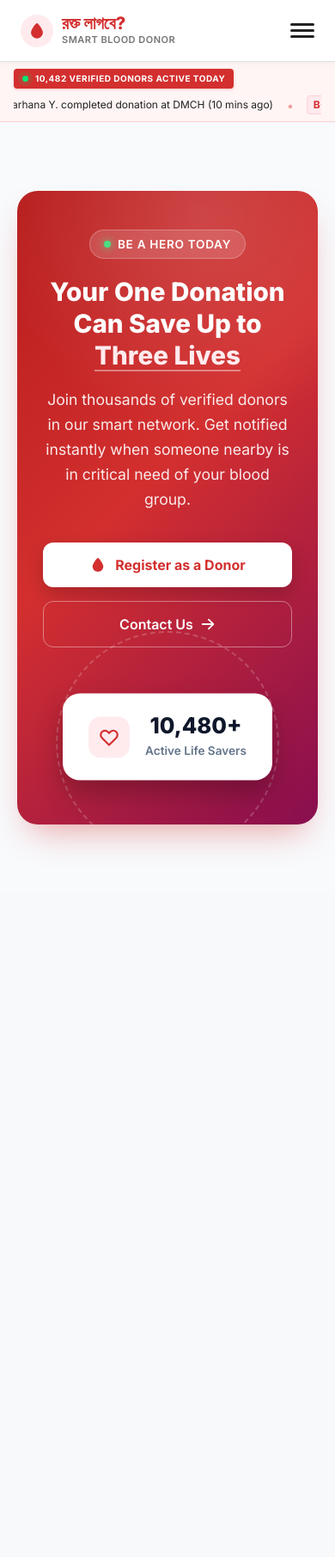
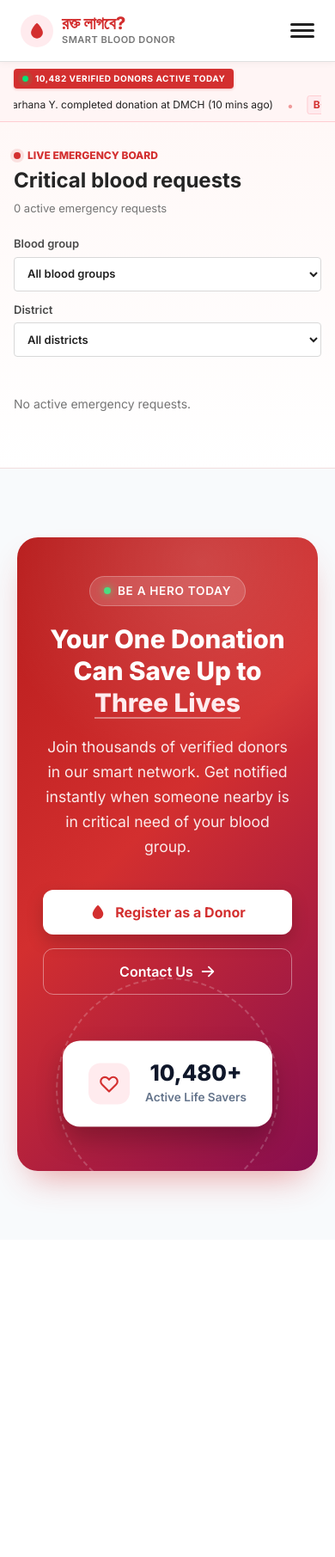
Before and after one commit to sowr0v/Smart-Blood-Donor-System-, a FastAPI app: page / in a window 390 px wide. Shown: the whole page at 86% size. After the commit the page ends 1395 px from the top, so only its background shows below. Run offline with FastAPI, Linux system fonts and the light colour scheme; data that the repository does not hold is empty.

Commit message:
Add urgent blood request board

```diff
--- a/main.py
+++ b/main.py
@@ -1,13 +1,57 @@
+import os
+import sqlite3
+from contextlib import asynccontextmanager, closing
+from datetime import datetime, timezone
+from pathlib import Path
+
 from fastapi import FastAPI, Request
 from fastapi.responses import HTMLResponse
 from fastapi.staticfiles import StaticFiles
 from fastapi.templating import Jinja2Templates
 
-app = FastAPI(title="Smart Blood Donor System")
+@asynccontextmanager
+async def lifespan(_: FastAPI):
+    initialize_urgent_requests_db()
+    yield
+
+
+app = FastAPI(title="Smart Blood Donor System", lifespan=lifespan)
+DATABASE_PATH = Path(
+    os.environ.get(
+        "SBDS_DATABASE_PATH",
+        str(Path(__file__).resolve().with_name("urgent_requests.db")),
+    )
+)
 
 # Mount Static and Templates folder
 app.mount("/static", StaticFiles(directory="static"), name="static")
 templates = Jinja2Templates(directory="templates")
+
+
+def initialize_urgent_requests_db():
+    DATABASE_PATH.parent.mkdir(parents=True, exist_ok=True)
+    with closing(sqlite3.connect(DATABASE_PATH)) as connection:
+        with connection:
+            connection.execute(
+                """
+                CREATE TABLE IF NOT EXISTS blood_requests (
+                    id INTEGER PRIMARY KEY,
+                    blood_group TEXT NOT NULL,
+                    hospital_name TEXT NOT NULL,
+                    district TEXT NOT NULL,
+                    area TEXT NOT NULL,
+                    distance_km REAL,
+                    expires_at TEXT NOT NULL,
+                    contact_phone TEXT,
+                    is_emergency INTEGER NOT NULL DEFAULT 0
+                )
+                """
+            )
+            connection.execute(
+                "CREATE INDEX IF NOT EXISTS idx_blood_requests_emergency_expiry "
+                "ON blood_requests (is_emergency, expires_at)"
+            )
+
 
 @app.get("/", response_class=HTMLResponse)
 async def serve_home(request: Request):
@@ -25,6 +69,38 @@ async def serve_registration(request: Request):
         context={"request": request},
     )
 
+
+@app.get("/api/v1/requests/urgent")
+def get_urgent_requests():
+    now = datetime.now(timezone.utc)
+    with closing(sqlite3.connect(DATABASE_PATH)) as connection:
+        connection.row_factory = sqlite3.Row
+        rows = connection.execute(
+            """
+            SELECT id, blood_group, hospital_name, district, area,
+                   distance_km, expires_at, contact_phone
+            FROM blood_requests
+            WHERE is_emergency = 1
+            ORDER BY expires_at ASC
+            """
+        ).fetchall()
+
+    requests = []
+    for row in rows:
+        try:
+            expires_at = datetime.fromisoformat(row["expires_at"].replace("Z", "+00:00"))
+        except ValueError:
+            continue
+        if expires_at.tzinfo is None:
+            expires_at = expires_at.replace(tzinfo=timezone.utc)
+        if expires_at <= now:
+            continue
+
+        request_data = dict(row)
+        request_data["expires_at"] = expires_at.isoformat()
+        requests.append(request_data)
+    return requests
+
 @app.get("/api/v1/donors/live-ticker")
 def get_live_ticker():
     return [
--- a/static/css/style.css
+++ b/static/css/style.css
@@ -899,6 +899,243 @@ body {
   }
 }
 
+/* ================= URGENT BLOOD BOARD ================= */
+.urgent-board-section {
+  padding: 42px 20px 52px;
+  background: linear-gradient(180deg, #fff8f7 0%, #ffffff 100%);
+  border-bottom: 1px solid #f1dddd;
+  scroll-margin-top: calc(var(--nav-height) + 16px);
+}
+
+.urgent-board-container {
+  max-width: 1200px;
+  margin: 0 auto;
+}
+
+.urgent-board-heading {
+  display: flex;
+  align-items: flex-end;
+  justify-content: space-between;
+  gap: 20px;
+}
+
+.urgent-board-kicker {
+  display: flex;
+  align-items: center;
+  gap: 8px;
+  margin-bottom: 6px;
+  color: var(--primary-red);
+  font-size: 12px;
+  font-weight: 800;
+  text-transform: uppercase;
+}
+
+.urgent-live-dot {
+  width: 8px;
+  height: 8px;
+  flex: 0 0 8px;
+  background: var(--primary-red);
+  border-radius: 50%;
+  box-shadow: 0 0 0 4px rgba(211, 47, 47, 0.12);
+}
+
+.urgent-board-heading h1 {
+  color: #252525;
+  font-size: 28px;
+  line-height: 1.2;
+}
+
+.urgent-board-status {
+  color: var(--text-secondary);
+  font-size: 13px;
+}
+
+.urgent-board-filters {
+  display: flex;
+  gap: 12px;
+  margin: 22px 0 18px;
+}
+
+.urgent-board-filters label {
+  display: flex;
+  align-items: center;
+  gap: 8px;
+  color: #4a4a4a;
+  font-size: 13px;
+  font-weight: 600;
+}
+
+.urgent-board-filters select {
+  min-width: 150px;
+  height: 40px;
+  padding: 0 32px 0 11px;
+  color: var(--text-primary);
+  background: #fff;
+  border: 1px solid #d8d8d8;
+  border-radius: 4px;
+  font: inherit;
+}
+
+.urgent-board-filters select:focus-visible,
+.urgent-connect:focus-visible {
+  outline: 3px solid rgba(211, 47, 47, 0.25);
+  outline-offset: 2px;
+}
+
+.urgent-request-grid {
+  display: grid;
+  grid-template-columns: repeat(3, minmax(0, 1fr));
+  gap: 14px;
+}
+
+.urgent-request-card {
+  display: flex;
+  min-width: 0;
+  flex-direction: column;
+  padding: 18px;
+  background: #fff;
+  border: 1px solid #eadada;
+  border-left: 4px solid #D32F2F;
+  border-radius: 6px;
+  box-shadow: 0 3px 12px rgba(75, 25, 25, 0.045);
+}
+
+.urgent-request-card-top {
+  display: flex;
+  align-items: center;
+  justify-content: space-between;
+  gap: 12px;
+}
+
+.urgent-blood-pill {
+  display: inline-flex;
+  min-width: 48px;
+  height: 34px;
+  align-items: center;
+  justify-content: center;
+  padding: 0 10px;
+  color: #a32020;
+  background: #fff0ef;
+  border: 1px solid #f2c8c5;
+  border-radius: 4px;
+  font-size: 15px;
+  font-weight: 800;
+}
+
+.urgent-priority {
+  color: #b3261e;
+  font-size: 11px;
+  font-weight: 800;
+  text-transform: uppercase;
+}
+
+.urgent-facility {
+  margin-top: 15px;
+  color: #252525;
+  font-size: 17px;
+  line-height: 1.35;
+  overflow-wrap: anywhere;
+}
+
+.urgent-location {
+  min-height: 39px;
+  margin-top: 5px;
+  color: #666;
+  font-size: 13px;
+}
+
+.urgent-countdown-label {
+  margin-top: 14px;
+  color: #6f4542;
+  font-size: 11px;
+  font-weight: 700;
+  text-transform: uppercase;
+}
+
+.urgent-countdown {
+  color: #9d211d;
+  font-variant-numeric: tabular-nums;
+  font-size: 20px;
+  font-weight: 800;
+}
+
+.urgent-connect {
+  display: inline-flex;
+  min-height: 40px;
+  align-items: center;
+  justify-content: center;
+  margin-top: 16px;
+  padding: 0 15px;
+  color: #fff;
+  background: var(--primary-red);
+  border: 1px solid var(--primary-red);
+  border-radius: 4px;
+  font: inherit;
+  font-size: 13px;
+  font-weight: 700;
+  text-decoration: none;
+  cursor: pointer;
+}
+
+.urgent-connect:hover:not(:disabled) {
+  background: var(--primary-dark);
+  border-color: var(--primary-dark);
+}
+
+.urgent-connect:disabled {
+  color: #666;
+  background: #f0f0f0;
+  border-color: #ddd;
+  cursor: not-allowed;
+}
+
+.urgent-board-empty {
+  padding: 26px 0;
+  color: var(--text-secondary);
+  font-size: 14px;
+}
+
+@media (max-width: 900px) {
+  .urgent-request-grid {
+    grid-template-columns: repeat(2, minmax(0, 1fr));
+  }
+}
+
+@media (max-width: 600px) {
+  .urgent-board-section {
+    padding: 30px 16px 38px;
+  }
+
+  .urgent-board-heading {
+    align-items: flex-start;
+    flex-direction: column;
+    gap: 8px;
+  }
+
+  .urgent-board-heading h1 {
+    font-size: 24px;
+  }
+
+  .urgent-board-filters {
+    align-items: stretch;
+    flex-direction: column;
+  }
+
+  .urgent-board-filters label {
+    align-items: flex-start;
+    flex-direction: column;
+    gap: 5px;
+  }
+
+  .urgent-board-filters select {
+    width: 100%;
+  }
+
+  .urgent-request-grid {
+    grid-template-columns: minmax(0, 1fr);
+  }
+}
+
 @media (max-width: 576px) {
   .sbds-cta-title {
     font-size: 1.85rem;
--- a/static/js/main.js
+++ b/static/js/main.js
@@ -63,8 +63,129 @@ function initLiveTicker() {
   setInterval(fetchTickerUpdates, 60000);
 }
 
+function initUrgentBoard() {
+  const requestList = document.getElementById("urgent-request-list");
+  const status = document.getElementById("urgent-board-status");
+  const emptyState = document.getElementById("urgent-board-empty");
+  const bloodFilter = document.getElementById("urgent-blood-filter");
+  const districtFilter = document.getElementById("urgent-district-filter");
+  if (!requestList || !status || !emptyState || !bloodFilter || !districtFilter) return;
+
+  let requests = [];
+  let refreshInProgress = false;
+
+  function createTextElement(tagName, className, text) {
+    const element = document.createElement(tagName);
+    element.className = className;
+    element.textContent = text;
+    return element;
+  }
+
+  function updateDistrictOptions() {
+    const selectedDistrict = districtFilter.value;
+    districtFilter.replaceChildren(new Option("All districts", ""));
+    const districts = [...new Set(requests.map((request) => request.district).filter(Boolean))].sort();
+    districts.forEach((district) => districtFilter.add(new Option(district, district)));
+    districtFilter.value = districts.includes(selectedDistrict) ? selectedDistrict : "";
+  }
+
+  function countdownText(expiry) {
+    const remaining = Date.parse(expiry) - Date.now();
+    if (Number.isNaN(remaining)) return "Time unavailable";
+    if (remaining <= 0) return "Expired";
+
+    const totalSeconds = Math.floor(remaining / 1000);
+    const hours = Math.floor(totalSeconds / 3600);
+    const minutes = Math.floor((totalSeconds % 3600) / 60);
+    const seconds = totalSeconds % 60;
+    return `${hours}h ${String(minutes).padStart(2, "0")}m ${String(seconds).padStart(2, "0")}s`;
+  }
+
+  function renderRequests() {
+    const bloodGroup = bloodFilter.value;
+    const district = districtFilter.value;
+    const visibleRequests = requests.filter((request) =>
+      (!bloodGroup || request.blood_group === bloodGroup) &&
+      (!district || request.district === district)
+    );
+
+    requestList.replaceChildren();
+    emptyState.hidden = visibleRequests.length > 0;
+    status.textContent = `${visibleRequests.length} active emergency ${visibleRequests.length === 1 ? "request" : "requests"}`;
+
+    visibleRequests.forEach((request) => {
+      const card = createTextElement("article", "urgent-request-card");
+      const cardTop = createTextElement("div", "urgent-request-card-top");
+      cardTop.append(
+        createTextElement("span", "urgent-blood-pill", request.blood_group),
+        createTextElement("span", "urgent-priority", "Critical")
+      );
+
+      const facility = createTextElement("h2", "urgent-facility", request.hospital_name);
+      const locationParts = [request.area, request.district].filter(Boolean);
+      if (request.distance_km !== null && request.distance_km !== undefined && Number.isFinite(Number(request.distance_km))) {
+        locationParts.push(`${Number(request.distance_km).toFixed(1)} km away`);
+      }
+      const location = createTextElement("p", "urgent-location", locationParts.join(" · "));
+      const countdownLabel = createTextElement("span", "urgent-countdown-label", "Time remaining");
+      const countdown = createTextElement("time", "urgent-countdown", countdownText(request.expires_at));
+      countdown.dateTime = request.expires_at;
+      countdown.dataset.expiresAt = request.expires_at;
+
+      const connect = document.createElement("a");
+      connect.className = "urgent-connect";
+      connect.textContent = "Connect";
+      const phone = String(request.contact_phone || "").replace(/[^\d+]/g, "");
+      if (/^\+?\d{6,15}$/.test(phone)) {
+        connect.href = `tel:${phone}`;
+      } else {
+        connect.setAttribute("aria-disabled", "true");
+        connect.title = "Contact details unavailable";
+        connect.addEventListener("click", (event) => event.preventDefault());
+      }
+
+      card.append(cardTop, facility, location, countdownLabel, countdown, connect);
+      requestList.append(card);
+    });
+  }
+
+  async function refreshRequests() {
+    if (refreshInProgress) return;
+    refreshInProgress = true;
+    try {
+      const response = await fetch("/api/v1/requests/urgent", { cache: "no-store" });
+      if (!response.ok) throw new Error("Emergency requests could not be loaded");
+      const data = await response.json();
+      if (!Array.isArray(data)) throw new Error("Unexpected emergency request response");
+      requests = data;
+      updateDistrictOptions();
+      renderRequests();
+    } catch (error) {
+      status.textContent = "Emergency requests are temporarily unavailable.";
+      if (requests.length === 0) emptyState.hidden = false;
+    } finally {
+      refreshInProgress = false;
+    }
+  }
+
+  bloodFilter.addEventListener("change", renderRequests);
+  districtFilter.addEventListener("change", renderRequests);
+  requestList.addEventListener("click", (event) => {
+    if (event.target.closest(".urgent-connect[aria-disabled='true']")) event.preventDefault();
+  });
+  setInterval(() => {
+    requestList.querySelectorAll(".urgent-countdown[data-expires-at]").forEach((countdown) => {
+      countdown.textContent = countdownText(countdown.dataset.expiresAt);
+    });
+    if (requests.some((request) => Date.parse(request.expires_at) <= Date.now())) refreshRequests();
+  }, 1000);
+  setInterval(refreshRequests, 15000);
+  refreshRequests();
+}
+
 document.addEventListener("DOMContentLoaded", () => {
   initLiveTicker();
+  initUrgentBoard();
 
   const registrationForm = document.getElementById("registration-form");
   const roleSelect = document.getElementById("register-role");
--- a/templates/index.html
+++ b/templates/index.html
@@ -114,6 +114,35 @@
 
     </div>
   </section>
+  <section class="urgent-board-section" id="urgent-board" aria-labelledby="urgent-board-title">
+    <div class="urgent-board-container">
+      <div class="urgent-board-heading">
+        <div>
+          <p class="urgent-board-kicker"><span class="urgent-live-dot" aria-hidden="true"></span> Live emergency board</p>
+          <h1 id="urgent-board-title">Critical blood requests</h1>
+        </div>
+        <p class="urgent-board-status" id="urgent-board-status" role="status" aria-live="polite">Loading requests...</p>
+      </div>
+
+      <div class="urgent-board-filters" aria-label="Filter emergency requests">
+        <label for="urgent-blood-filter">Blood group
+          <select id="urgent-blood-filter">
+            <option value="">All blood groups</option>
+            <option>O+</option><option>O-</option><option>A+</option><option>A-</option>
+            <option>B+</option><option>B-</option><option>AB+</option><option>AB-</option>
+          </select>
+        </label>
+        <label for="urgent-district-filter">District
+          <select id="urgent-district-filter">
+            <option value="">All districts</option>
+          </select>
+        </label>
+      </div>
+
+      <div class="urgent-request-grid" id="urgent-request-list" aria-live="polite"></div>
+      <p class="urgent-board-empty" id="urgent-board-empty" hidden>No active emergency requests.</p>
+    </div>
+  </section>
   <!-- ================= SBDS-08: CALL-TO-ACTION JOIN BANNER ================= -->
 <section class="sbds-cta-section" id="join-cta" aria-labelledby="cta-heading">
   <div class="sbds-cta-container">
@@ -172,14 +201,6 @@
     </div>
   </div>
 </section>
-  <!-- ================= MAIN BODY SHELL CONTAINER ================= -->
-  <main class="main-shell" id="main-content">
-    <div class="container placeholder-content">
-
-
-    </div>
-  </main>
-
   <!-- JavaScript file -->
   <script src="/static/js/main.js"></script>
 </body>
```
Also changed, not shown: README.md.
